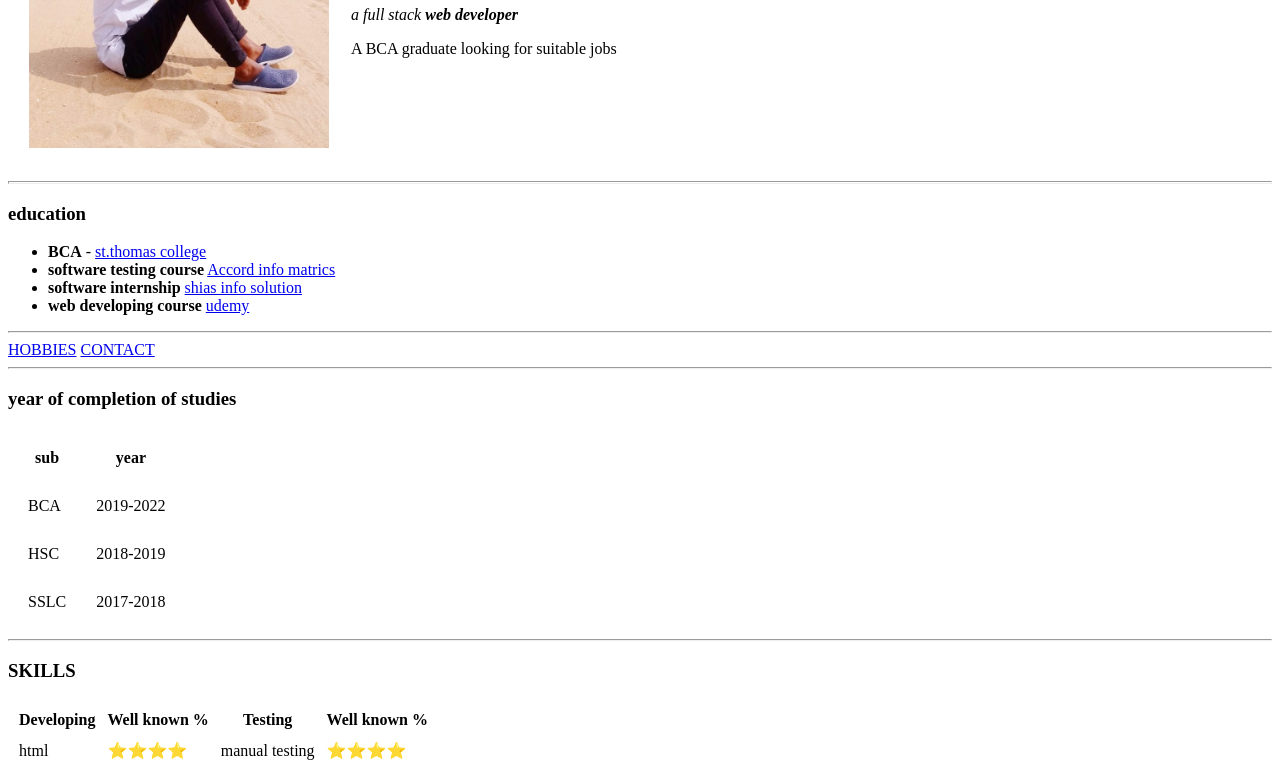
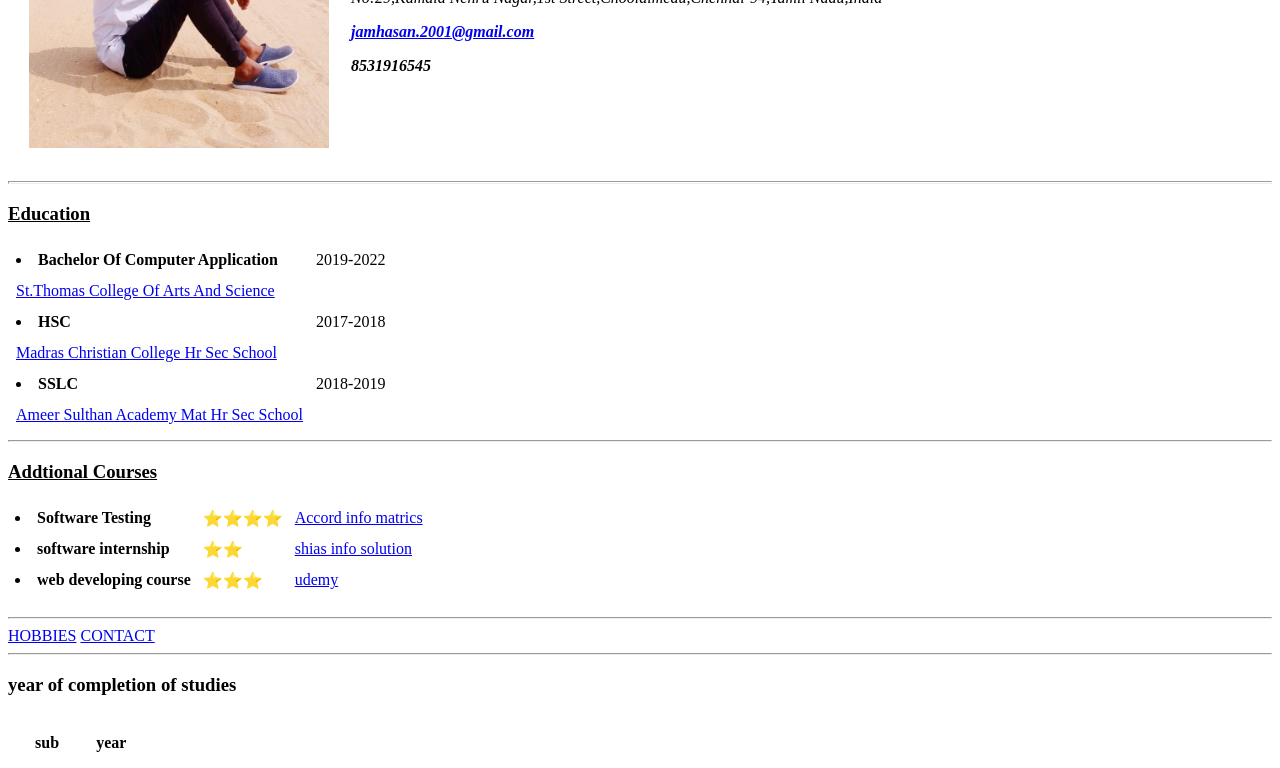
Before and after one commit to Jamhasan01/CV, a plain HTML site: page index.html in a window 1280 px wide. Shown: the part 181-949 px from the top of the page. Drawn offline with Linux system fonts and the light colour scheme.

Commit message:
Update index.html

```diff
--- a/index.html
+++ b/index.html
@@ -11,22 +11,86 @@
       </td>
       <td>
         <h1>M.Ahamed Jameel Hasan</h1>
-        <em><p>a full stack <strong>
-          web developer
-        </strong></p></em>
-        <p>A BCA graduate looking for suitable jobs
+        <em><p>No:29,Kamala Nehru Nagar,1st Street,Choolaimedu,Chennai-94,Tamil Nadu,India <br> <strong>
+    <p>  <a href="jamhasan.2001@gmail.com">jamhasan.2001@gmail.com</a>  </strong>  </p>
+       <p><strong>8531916545</strong></p>
 
       </td>
 
     </table>
 
     <hr size="3" noshades>
-    <h3>education</h3>
-    <ul>
-      <li> <strong>BCA</strong> - <a href="http://saintthomascollege.com/">st.thomas college</a></li>
-      <li><strong>software testing course</strong> <a href="http://accordinfomatrix.in/main.html?gclid=EAIaIQobChMImYn1-ffK-gIVxplmAh33BgpwEAAYASAAEgL7jvD_BwE">Accord info matrics </a></li>
-      <li><strong>software internship</strong> <a href="https://shiash.com/">shias info solution</a></li>
-      <li><strong>web developing course </strong> <a href="https://www.udemy.com/?utm=e9e88e697467d5b43fd0018ead80760b&track=1&pt=2">udemy</a></li>
+  <h3> <u>Education</u></h3>
+  <table cellpadding="5"cellspacing="3">
+
+
+
+<tr><ul>
+
+  <td>
+   <li><strong>Bachelor Of Computer Application</strong></li></td><td>2019-2022</td> </tr>
+<tr>
+
+
+    <td><a href="http://saintthomascollege.com/">St.Thomas College Of Arts And Science</a></td>
+</tr>
+<tr>
+  <td>
+      <li><strong>HSC</strong></li></td>
+       <td>2017-2018</td>
+       <tr>
+
+
+        <td><a href="http://www.mccschool.edu.in/">Madras Christian College Hr Sec School</a><br>
+  </td>
+</tr>
+<tr>
+  <td>
+    <li>
+      <strong>SSLC </strong></li>
+        <td>2018-2019</td>
+        <tr>
+
+    <td>
+      <a href="https://www.facultyon.com/2021/09/ammer-sulthan-academy-matric-hr-sec-school-thondi-wanted-pgt.html">Ameer Sulthan Academy Mat Hr Sec School</a>
+
+  </td>
+</tr>
+  </table>
+  <hr>
+  <h3><u>Addtional Courses</u></h3>
+
+<table cellpadding="5">
+  <tr>
+    <td><li><strong>Software Testing</strong></li>
+</td>
+<td>⭐⭐⭐⭐</td>
+<td>
+  <a href="http://accordinfomatrix.in/main.html?gclid=EAIaIQobChMImYn1-ffK-gIVxplmAh33BgpwEAAYASAAEgL7jvD_BwE">Accord info matrics </a>
+</td>
+  </tr>
+  <tr>
+
+    <td>    <li><strong>software internship</strong></li></td>
+    <td>⭐⭐</td>
+    <td>   <a href="https://shiash.com/">shias info solution</a></td>
+  </tr>
+  <tr>
+    <td><li><strong>web developing course </strong></li></td>
+    <td>⭐⭐⭐</td>
+    <td><a href="https://www.udemy.com/?utm=e9e88e697467d5b43fd0018ead80760b&track=1&pt=2">udemy</a>
+</td>
+  </tr>
+
+<tr>
+  <td></td>
+  <td></td>
+</tr>
+
+
+
+
+</table>
 
     </ul>
     <hr>
@@ -41,15 +105,15 @@
       </thead>
       <tr>
         <td>BCA</td>
-        <td>2019-2022</td>
+
       </tr>
       <tr>
         <td>HSC</td>
-        <td>2018-2019</td>
+
       </tr>
       <tr>
       <td>SSLC</td>
-      <td>2017-2018</td>
+
       </tr>
 
     </table>
```
